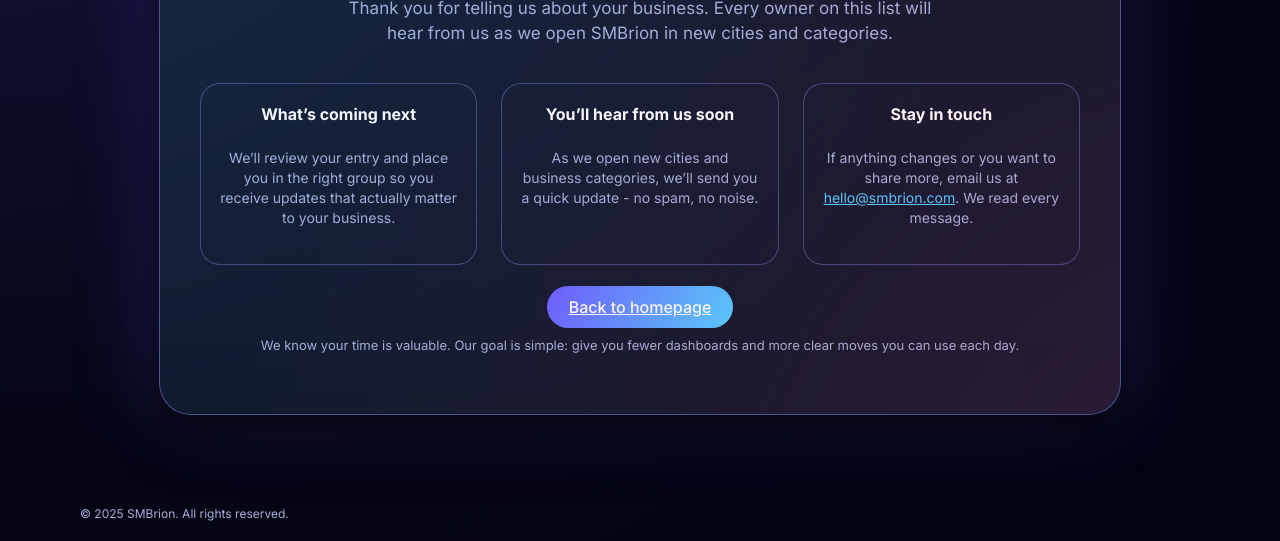
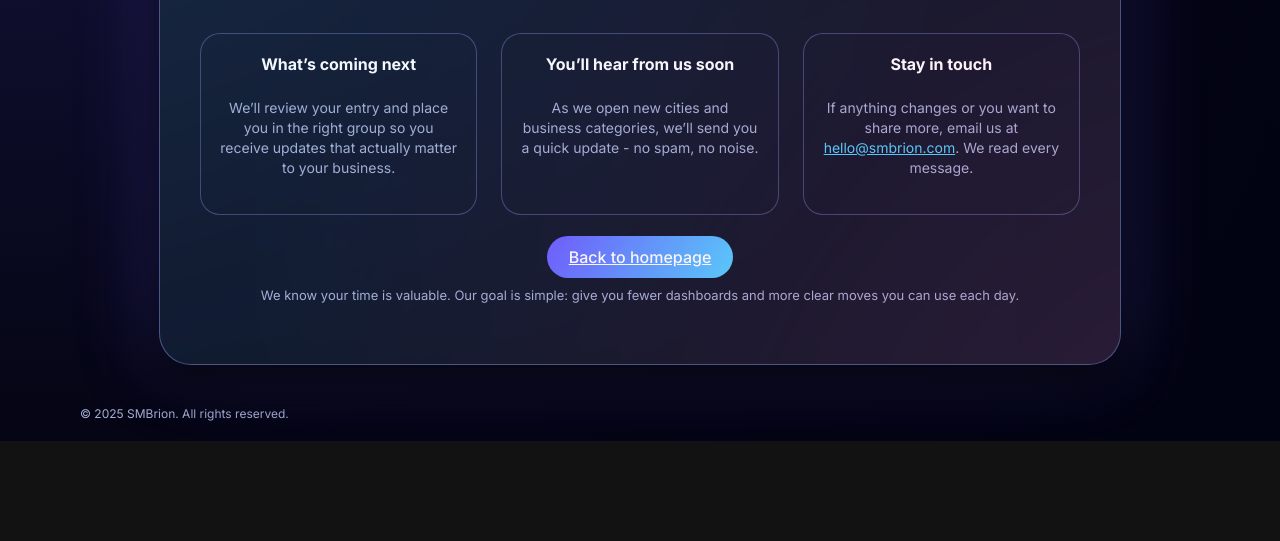
Before and after one commit to Anon-start/Web-Landing-Page, a plain HTML site: page thank-you.html in a window 1280 px wide. Shown: the part 422-963 px from the top of the page. After the commit the page ends 863 px from the top, so only its background shows below. Drawn offline with Linux system fonts and the light colour scheme.

Commit message:
Update styles.css

```diff
--- a/styles.css
+++ b/styles.css
@@ -532,7 +532,7 @@ textarea {
   display: flex;
   align-items: center;        /* vertically center */
   justify-content: center;    /* horizontally center */
-  padding: 60px 20px;         /* more breathing room */
+  padding: 10px 20px;         /* more breathing room */
 }
 
 .thank-card {
```
